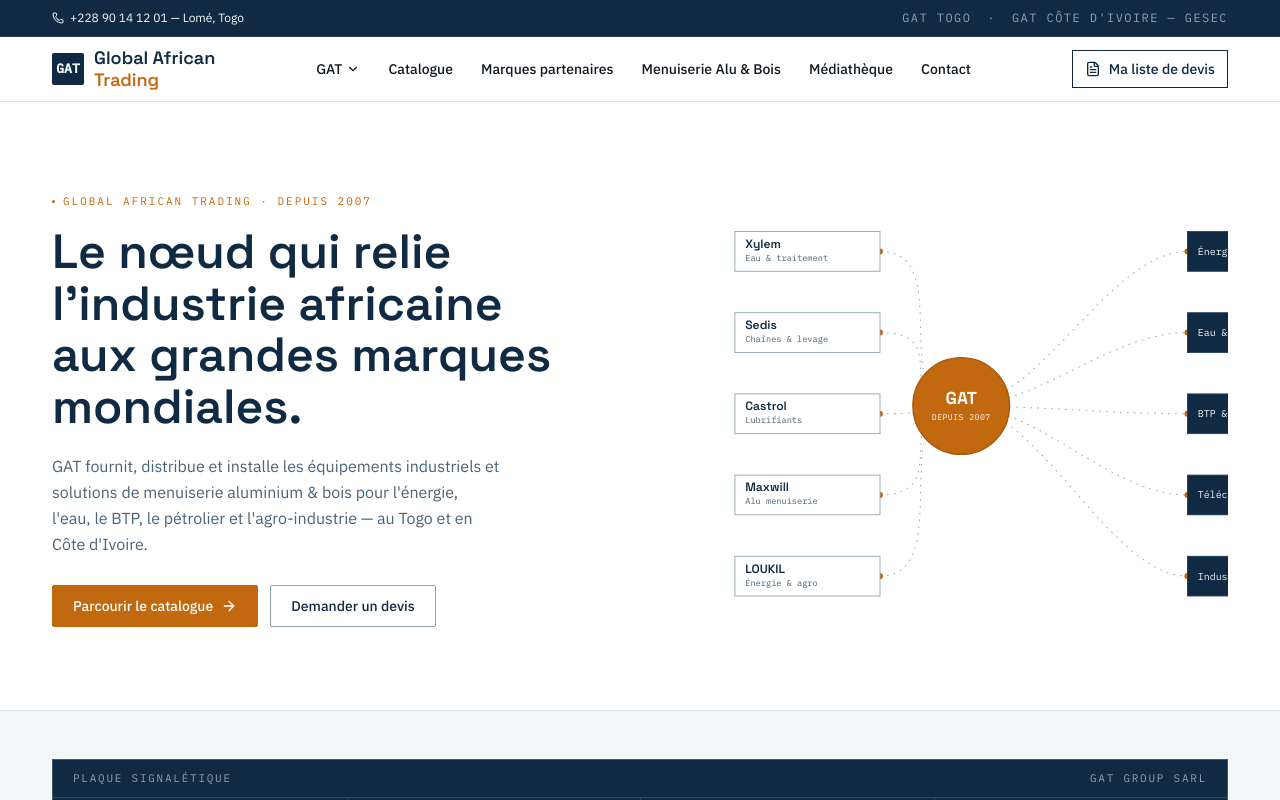
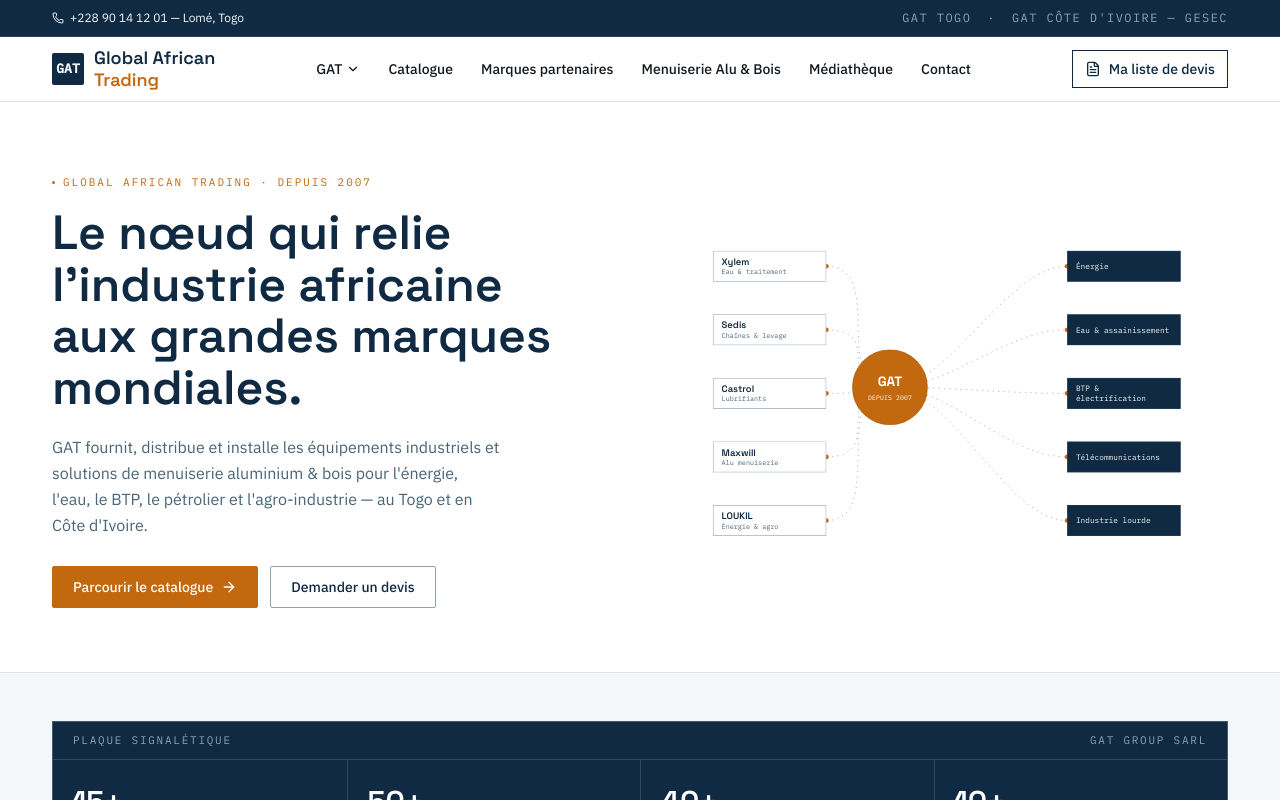
Before and after one commit to delldigital1-gif/gat-group, a Next.js app: page / in a window 1280 px wide. Shown: the top 800 px of the page. Built offline with nearby package versions, Linux system fonts and the light colour scheme.

Commit message:
Diagramme reseau hero : suppression du defilement horizontal, marques et secteurs cliquables

```diff
--- a/src/components/home/NetworkDiagram.tsx
+++ b/src/components/home/NetworkDiagram.tsx
@@ -1,19 +1,22 @@
-type Node = { label: string; sub?: string };
+import Link from "next/link";
 
-const brandNodes: Node[] = [
-  { label: "Xylem", sub: "Eau & traitement" },
-  { label: "Sedis", sub: "Chaînes & levage" },
-  { label: "Castrol", sub: "Lubrifiants" },
-  { label: "Maxwill", sub: "Alu menuiserie" },
-  { label: "LOUKIL", sub: "Énergie & agro" },
+type BrandNode = { label: string; sub: string; href: string };
+type SectorNode = { label: string; href: string };
+
+const brandNodes: BrandNode[] = [
+  { label: "Xylem", sub: "Eau & traitement", href: "/marques/xylem" },
+  { label: "Sedis", sub: "Chaînes & levage", href: "/marques/sedis" },
+  { label: "Castrol", sub: "Lubrifiants", href: "/marques/castrol" },
+  { label: "Maxwill", sub: "Alu menuiserie", href: "/marques/maxwill" },
+  { label: "LOUKIL", sub: "Énergie & agro", href: "/marques/loukil" },
 ];
 
-const sectorNodes: Node[] = [
-  { label: "Énergie" },
-  { label: "Eau & assainissement" },
-  { label: "BTP & électrification" },
-  { label: "Télécommunications" },
-  { label: "Industrie lourde" },
+const sectorNodes: SectorNode[] = [
+  { label: "Énergie", href: "/secteurs#energie" },
+  { label: "Eau & assainissement", href: "/secteurs#eau-assainissement" },
+  { label: "BTP & électrification", href: "/secteurs#btp-electrification" },
+  { label: "Télécommunications", href: "/secteurs#telecommunications" },
+  { label: "Industrie lourde", href: "/secteurs#petrolier-industrie-lourde" },
 ];
 
 const LEFT_X = 118;
@@ -26,12 +29,9 @@ const YS = [38, 132, 226, 320, 414];
 
 export function NetworkDiagram() {
   return (
-    <div className="thin-scroll overflow-x-auto">
     <svg
       viewBox="0 0 880 480"
-        width="880"
-        height="480"
-        className="min-w-[760px] max-w-full"
+      className="h-auto w-full"
       role="img"
       aria-label="Schéma : GAT relie les marques mondiales partenaires aux secteurs de l'industrie africaine"
     >
@@ -73,77 +73,51 @@ export function NetworkDiagram() {
         );
       })}
 
-        {/* Nœuds marques */}
+      {/* Nœuds marques — cliquables vers leur page */}
       {brandNodes.map((n, i) => (
-          <g key={n.label}>
-            <rect
-              x={LEFT_X}
-              y={YS[i]}
-              width={NODE_W}
-              height={NODE_H}
-              fill="var(--color-paper)"
-              stroke="var(--color-steel-soft)"
-              strokeWidth="1"
-            />
-            <text x={LEFT_X + 12} y={YS[i] + 19} className="font-display" fontSize="14" fontWeight="600" fill="var(--color-blueprint)">
+        <foreignObject key={n.label} x={LEFT_X} y={YS[i]} width={NODE_W} height={NODE_H}>
+          <div style={{ width: "100%", height: "100%" }}>
+            <Link
+              href={n.href}
+              className="group flex h-full w-full flex-col justify-center border border-steel-soft bg-paper px-3 py-1.5 no-underline transition-colors hover:border-copper hover:bg-mist-2"
+            >
+              <span className="font-display text-[14px] font-semibold leading-tight text-blueprint group-hover:text-copper">
                 {n.label}
-            </text>
-            <text x={LEFT_X + 12} y={YS[i] + 34} className="font-mono" fontSize="10" fill="var(--color-steel)">
-              {n.sub}
-            </text>
-          </g>
+              </span>
+              <span className="font-mono text-[10px] leading-tight text-steel">{n.sub}</span>
+            </Link>
+          </div>
+        </foreignObject>
       ))}
 
-        {/* Nœuds secteurs */}
+      {/* Nœuds secteurs — cliquables vers leur page */}
       {sectorNodes.map((n, i) => (
-          <g key={n.label}>
-            <rect
-              x={RIGHT_X}
-              y={YS[i]}
-              width={NODE_W}
-              height={NODE_H}
-              fill="var(--color-blueprint)"
-              stroke="var(--color-blueprint-2)"
-              strokeWidth="1"
-            />
-            <text
-              x={RIGHT_X + 12}
-              y={YS[i] + NODE_H / 2 + 4}
-              className="font-mono"
-              fontSize="11.5"
-              fill="var(--color-mist)"
+        <foreignObject key={n.label} x={RIGHT_X} y={YS[i]} width={NODE_W} height={NODE_H}>
+          <div style={{ width: "100%", height: "100%" }}>
+            <Link
+              href={n.href}
+              className="group flex h-full w-full items-center border border-blueprint-2 bg-blueprint px-3 no-underline transition-colors hover:bg-blueprint-2"
             >
+              <span className="font-mono text-[11.5px] leading-tight text-mist group-hover:text-white">
                 {n.label}
-            </text>
-          </g>
+              </span>
+            </Link>
+          </div>
+        </foreignObject>
       ))}
 
-        {/* Hub central GAT */}
-        <circle cx={HUB_X} cy={HUB_Y} r="56" fill="var(--color-copper)" />
-        <circle cx={HUB_X} cy={HUB_Y} r="56" fill="none" stroke="var(--color-copper-2)" strokeWidth="1.5" />
-        <text
-          x={HUB_X}
-          y={HUB_Y - 2}
-          textAnchor="middle"
-          className="font-display"
-          fontSize="20"
-          fontWeight="700"
-          fill="white"
+      {/* Hub central GAT — lien vers Qui sommes-nous */}
+      <foreignObject x={HUB_X - 56} y={HUB_Y - 56} width={112} height={112}>
+        <div style={{ width: "100%", height: "100%" }}>
+          <Link
+            href="/qui-sommes-nous"
+            className="flex h-full w-full flex-col items-center justify-center rounded-full border border-copper-2 bg-copper text-center no-underline transition-colors hover:bg-copper-2"
           >
-          GAT
-        </text>
-        <text
-          x={HUB_X}
-          y={HUB_Y + 16}
-          textAnchor="middle"
-          className="font-mono"
-          fontSize="9.5"
-          letterSpacing="0.5"
-          fill="white"
-        >
-          DEPUIS 2007
-        </text>
+            <span className="font-display text-xl font-bold text-white">GAT</span>
+            <span className="mt-1 font-mono text-[9.5px] tracking-wide text-white">DEPUIS 2007</span>
+          </Link>
+        </div>
+      </foreignObject>
     </svg>
-    </div>
   );
 }
```
Lines whose indentation alone changed are shown as unchanged.
